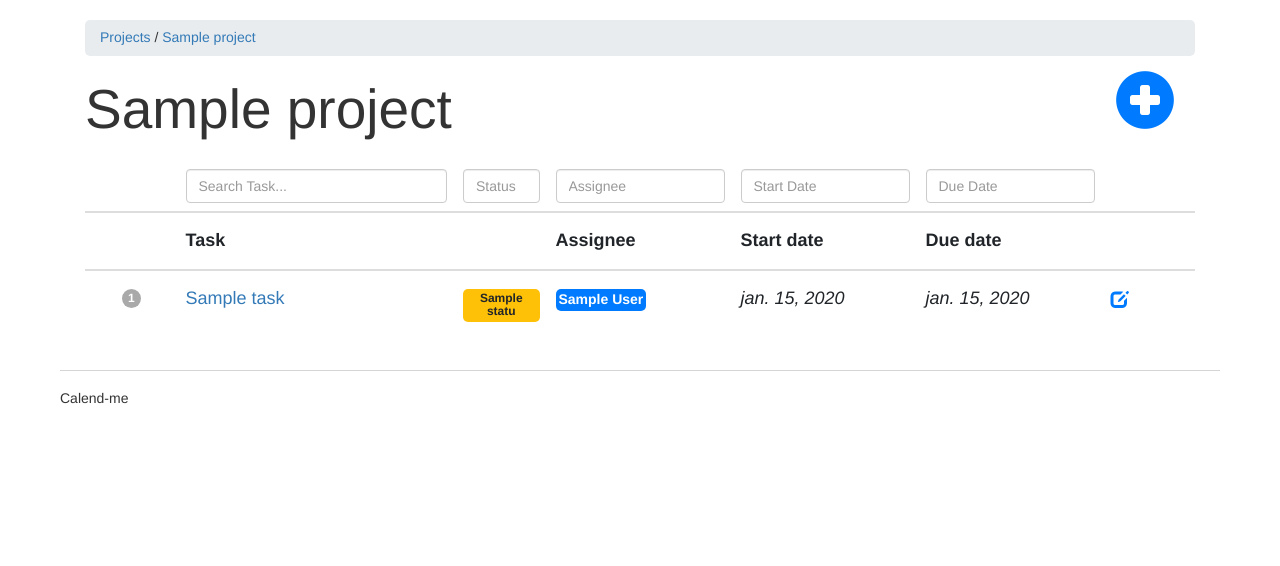
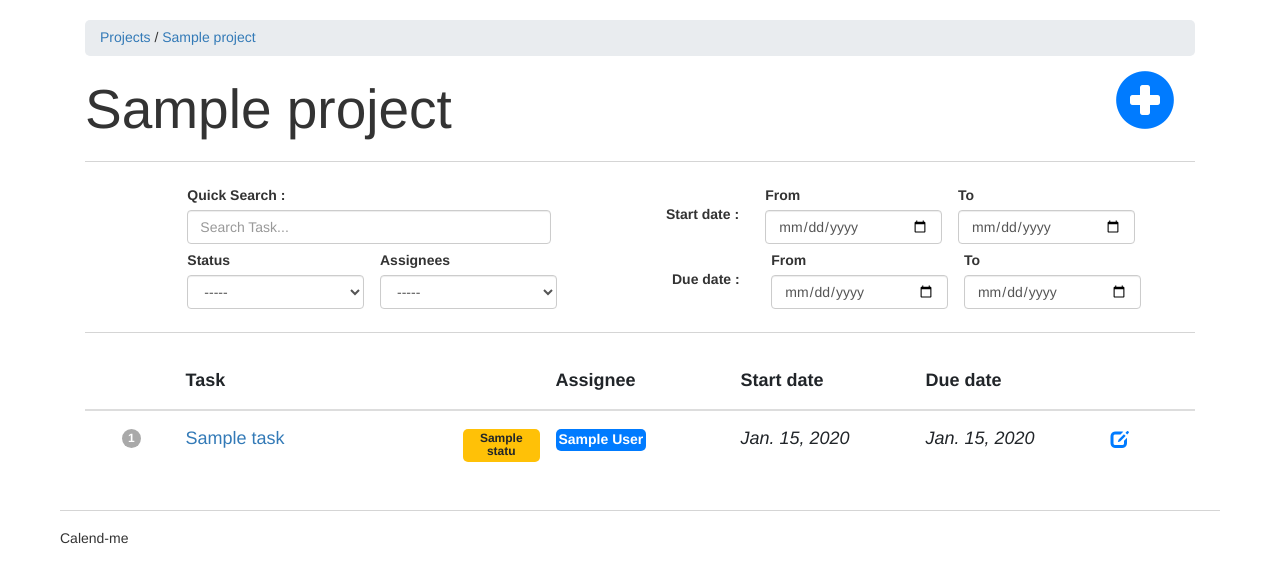
Before and after one commit to Emilie-Thome/Projet_Application_Web, a Django app: page /taskmanager/project/1 in a window 1280 px wide. Shown: the part 270-836 px from the top of the page. Before the commit the page ends 674 px from the top, so only its background shows below. Run offline with Django 3.2, Linux system fonts and the light colour scheme; a user stored in the database is signed in; tables that the repository leaves empty hold one stand-in row (values such as "Sample post"); some libraries are stand-ins or nearby versions.

Commit message:
filtres mis en place de manière pertinente settings : langue en en-US, important pour la conversion du texte en date en java

```diff
--- a/projet_application_web/projet_application_web/settings.py
+++ b/projet_application_web/projet_application_web/settings.py
@@ -104,7 +104,7 @@ AUTH_PASSWORD_VALIDATORS = [
 # Internationalization
 # https://docs.djangoproject.com/en/2.1/topics/i18n/
 
-LANGUAGE_CODE = 'fr-FR'
+LANGUAGE_CODE = 'en-US'
 
 TIME_ZONE = 'UTC'
 
--- a/projet_application_web/taskmanager/templates/taskmanager/project.html
+++ b/projet_application_web/taskmanager/templates/taskmanager/project.html
@@ -12,8 +12,6 @@
 
 <!-- Content -->
 {% block content %}
-
-
 <link rel="stylesheet" type="text/css" href="https://cdn.datatables.net/1.10.20/css/jquery.dataTables.css">
 <script type="text/javascript" charset="utf8" src="https://cdn.datatables.net/1.10.20/js/jquery.dataTables.js"></script>
 
@@ -29,21 +27,78 @@
     </div>
 </div>
 
+
+
+
+<!-- Filters -->
+<div class="row filters">
+  <div class="col">
+    <hr class="my-footer">
+    <div class="form-row align-items-center">
+      <div class="form-group col-md-1">
+      </div>
+      <div class="form-group col-md-4">
+        <label for="searchtask">Quick Search :</label>
+        <input type="text" class="form-control" id="searchtask" placeholder="Search Task...">
+      </div>
+      <div class="form-group col-md-1">
+      </div>
+      <div class="form-group col-md-1">
+        <label class="col-form-label">Start date :</label>
+      </div>
+      <div class="form-group col-md-2">
+        <label for="start-date-min">From </label>
+        <input type="date" class="form-control" id="start-date-min">
+      </div>
+      <div class="form-group col-md-2">
+        <label for="start-date-max"> To </label>
+        <input type="date" class="form-control" id="start-date-max">
+      </div>
+    </div>
+    <div class="form-row align-items-center">
+      <div class="form-group col-md-1">
+      </div>
+      <div class="form-group col-md-2">
+        <label for="statuss">Status</label>
+        <select class="form-control" id="statuss">
+          <option value="" selected>-----</option>
+          {% for status in statuss %}
+          <option value="{{ status }}">{{ status }}</option>
+          {% endfor %}
+        </select>
+      </div>
+      <div class="form-group col-md-2">
+        <label for="assignees">Assignees</label>
+        <select class="form-control" id="assignees">
+          <option value="" selected>-----</option>
+          {% for member in members %}
+          <option value="{{ member }}">{{ member }}</option>
+          {% endfor %}
+        </select>
+      </div>
+      <div class="form-group col-md-1">
+      </div>
+      <div class="form-group col-md-1">
+        <label class="col-form-label">Due date :</label>
+      </div>
+      <div class="form-group col-md-2">
+        <label for="due-date-min">From </label>
+        <input type="date" class="form-control" id="due-date-min">
+      </div>
+      <div class="form-group col-md-2">
+        <label for="due-date-max"> To </label>
+        <input type="date" class="form-control" id="due-date-max">
+      </div>
+    </div>
+    <br>
+    <hr class="my-footer">
+  </div>
+</div>
+
 <!-- Project Tasks With Details And Edit Button In Table -->
 <div class="row">
-    <div class="col filterable">
-      <table class="table">
-        <thead>
-            <tr class="filters">
-              <th></th>
-              <th><input type="text" class="form-control" placeholder="Search Task..."></th>
-              <th><input type="text" class="form-control" placeholder="Status"></th>
-              <th><input type="text" class="form-control" placeholder="Assignee"></th>
-              <th><input type="text" class="form-control" placeholder="Start Date"></th>
-              <th><input type="text" class="form-control" placeholder="Due Date"></th>
-              <th></th>
-            </tr>
-        </thead>
+    <div class="col">
+      <table class="table" id="tasks-table">
         <thead>
           <tr>
             <th scope="col" class="col-sm-1"><h4 class="th"></h4></th>
@@ -78,19 +133,42 @@
 
 <script>
 $(document).ready(function(){
-    $('.filterable .filters input').keyup(function(){
+  $(".filters").change(function(){
+    var $table = $("#tasks-table"),
+            $rows = $table.find('tbody tr');
+
     /* Useful DOM data and selectors */
-        var $input = $(this),
-        inputContent = $input.val().toLowerCase(),
-        $panel = $input.parents('.filterable'),
-        column = $panel.find('.filters th').index($input.parents('th')),
-        $table = $panel.find('.table'),
-        $rows = $table.find('tbody tr');
-        /* Dirtiest filter function ever ;) */
+    var $searchtask = $("#searchtask"),
+            $statuss = $("#statuss"),
+            $assignee = $("#assignees"),
+            $start_date_min = $("#start-date-min"),
+            $start_date_max = $("#start-date-max"),
+            $due_date_min = $("#due-date-min"),
+            $due_date_max = $("#due-date-max");
+
+    var inputTask = $searchtask.val().toLowerCase(),
+            inputStatus = $statuss.val(),
+            inputAssignee = $assignee.val(),
+            inputStartDateMin = new Date($start_date_min.val()),
+            inputStartDateMax = new Date($start_date_max.val()),
+            inputDueDateMin = new Date($due_date_min.val()),
+            inputDueDateMax = new Date($due_date_max.val());
+
+
+    /* Filter function */
     var $filteredRows = $rows.filter(function(){
-            var value = $(this).find('td').eq(column).text().toLowerCase();
-            return value.indexOf(inputContent) === -1;
+      var value = false;
+      value |= ($(this).find('td').eq(1).text().toLowerCase().indexOf(inputTask) === -1);
+      value |= ($(this).find('td').eq(2).text().indexOf(inputStatus) === -1);
+      value |= ($(this).find('td').eq(3).text().indexOf(inputAssignee) === -1);
+      value |= ((new Date($(this).find('td').eq(4).text())) < inputStartDateMin);
+      value |= ((new Date($(this).find('td').eq(4).text())) > inputStartDateMax);
+      value |= ((new Date($(this).find('td').eq(5).text())) < inputDueDateMin);
+      value |= ((new Date($(this).find('td').eq(5).text())) > inputDueDateMax);
+
+      return value;
     });
+
     /* Clean previous no-result if exist */
     $table.find('tbody .no-result').remove();
     /* Show all rows, hide filtered ones (never do that outside of a demo ! xD) */
@@ -98,7 +176,7 @@ $(document).ready(function(){
     $filteredRows.hide();
     /* Prepend no-result row if all rows are filtered */
     if ($filteredRows.length === $rows.length) {
-            $table.find('tbody').prepend($('<tr class="no-result text-center"><td colspan="'+ $table.find('.filters th').length +'">No result found</td></tr>'));
+      $table.find('tbody').prepend($('<tr class="no-result text-center"><td colspan="12">No tasks found</td></tr>'));
     }
   });
 });
--- a/projet_application_web/taskmanager/views.py
+++ b/projet_application_web/taskmanager/views.py
@@ -1,7 +1,7 @@
 from django.contrib.auth.decorators import login_required
 from django.http import Http404
 from django.shortcuts import render, get_object_or_404, redirect
-from .models import Project, Task, Journal
+from .models import Project, Task, Journal, Status
 from .form import TaskForm
 
 ##
@@ -46,11 +46,14 @@ def project(request, id):
     user = request.user
     project = get_object_or_404(Project, id=id)
     tasks = Task.objects.filter(project=project)
-
+    statuss = Status.objects.all()
+    members = project.members.all()
     permission(user, project) # Checks if the user is a member of the project
     return render(request, 'taskmanager/project.html', {'project': project,
-                                                            'tasks': tasks,
-                                                            'user': user})
+                                                        'tasks': tasks,
+                                                        'statuss': statuss,
+                                                        'members': members,
+                                                        'user': user})
 
 ##
 # Display one task, details associated and history
```
Lines whose indentation alone changed are shown as unchanged.
